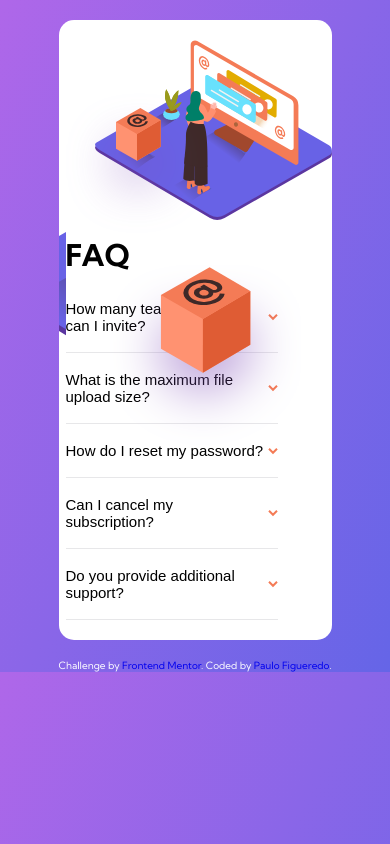
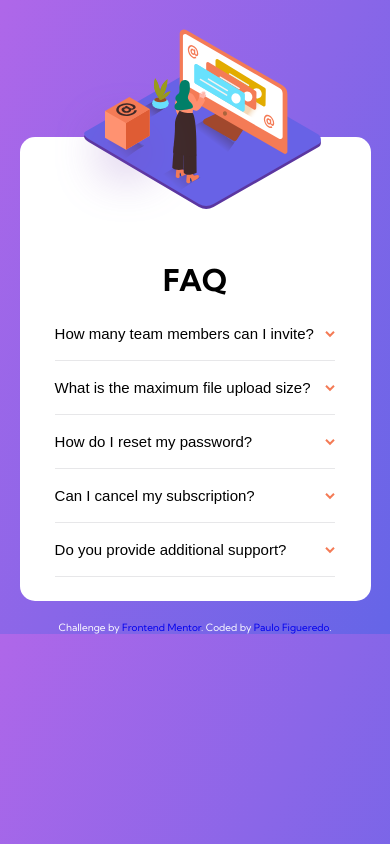
Before and after one commit to PHnrq/faq-accordion-card, a plain HTML site: page index.html in a window 390 px wide. Drawn offline with Linux system fonts and the light colour scheme.

Commit message:
add mobile view

```diff
--- a/style/style.css
+++ b/style/style.css
@@ -46,11 +46,11 @@ main{
 .ilustration{
   width: 100%;
   height: 50rem;
-  background-image: url(/images/illustration-woman-online-desktop.svg);
+  background-image: url(/images/illustration-woman-online-desktop.svg), url(/images/bg-pattern-desktop.svg);
   background-repeat: no-repeat;
-  background-size: fill;
-  background-position-x: -7rem;
-  background-position-y: 5rem;
+  background-size: contain;
+  background-position-x: -7rem, -5rem;
+  background-position-y: 5rem, 1rem;
 }
 
 .faq{
@@ -60,6 +60,10 @@ main{
   justify-content: center;
   width: 100%;
   margin-block: 2rem;
+}
+
+.illu-mobile{
+  display: none;
 }
 
 .faq h2{
@@ -129,3 +133,40 @@ footer{
   justify-content: center;
   color: #FFFFFF;
 }
+
+@media screen and (max-width:1125px){
+  body > img{
+    display: none;
+  }
+
+  main{
+    display: flex;
+    flex-direction: column;
+    width: 90%;
+    margin:unset;
+    margin-top: 30%;
+    margin-left: auto;
+    margin-right: auto;
+    background-color:unset;
+  }
+
+  .ilustration{
+    display: none;
+  }
+
+  .illu-mobile{
+    display: unset;
+    margin-top: -10.8rem;
+    margin-bottom: 3.6rem;
+    margin-left: -15px;
+  }
+
+  .faq{
+    background-color: #FFFFFF;
+    display: flex;
+    justify-content: center;
+    align-items: center;
+    border-radius: 1.5rem;
+    padding: 0 0 2.4rem 0;
+  }
+}
```
